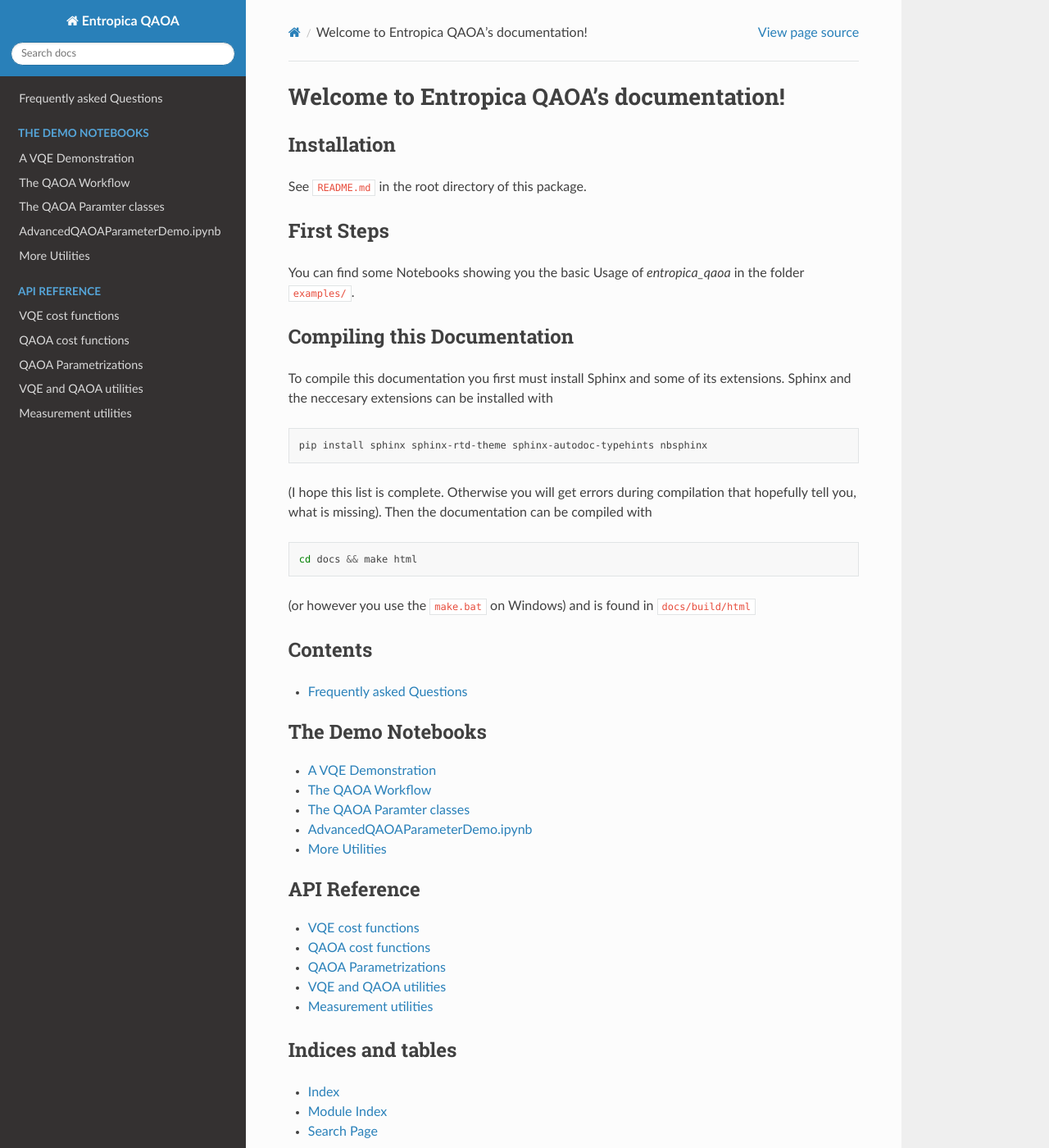
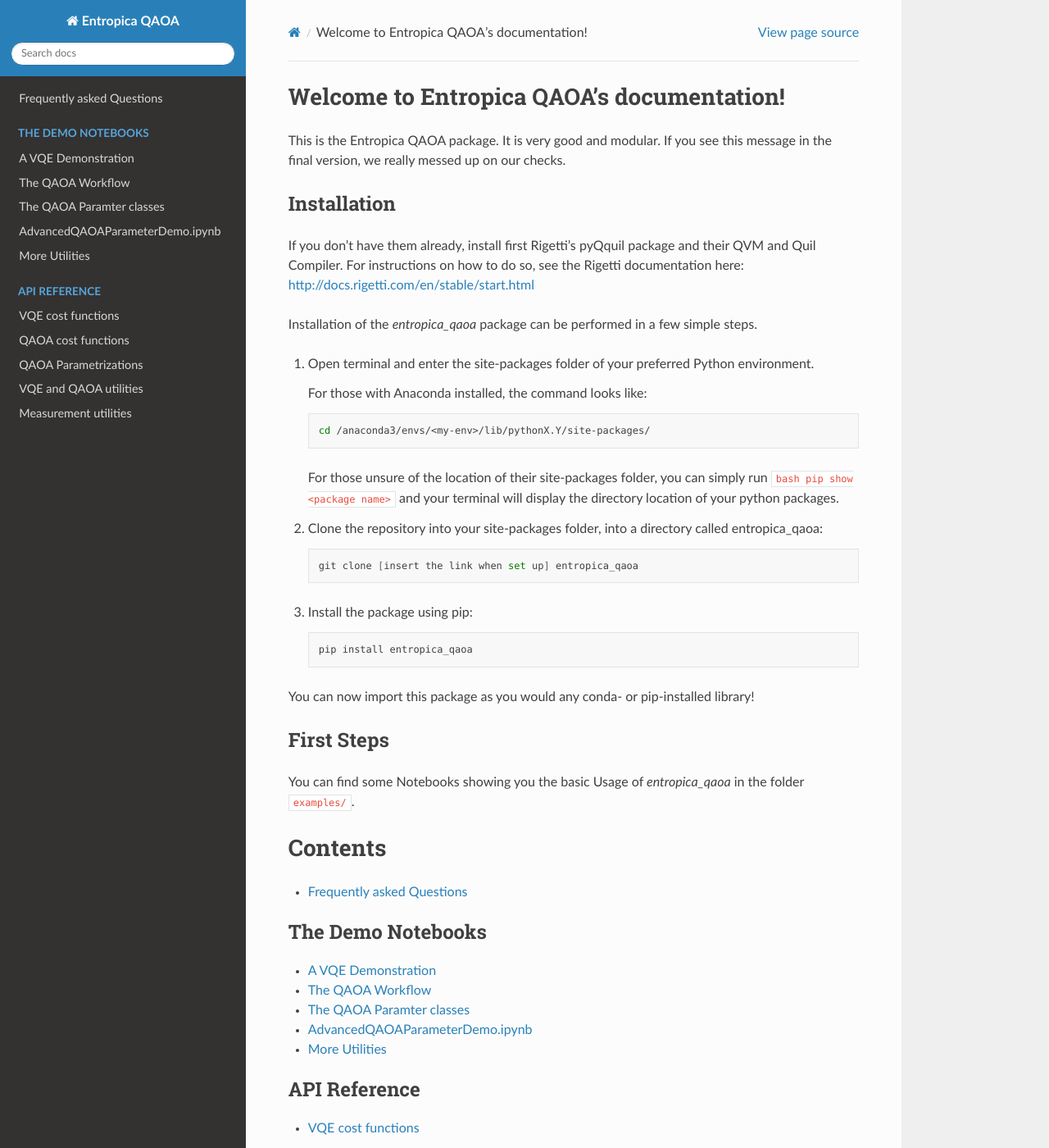
Before and after one commit to entropicalabs/entropica_qaoa, a Sphinx documentation site: the page built from docs/source/index.rst, in a window 1280 px wide and 1400 px high. Shown: the whole window at 82% size. Built offline with Sphinx 7.4.7 and the Read the Docs theme 2.0.0, drawn with Linux system fonts in a browser that asks for light colours; some of the changed text lies outside the part shown.

Commit message:
Fixed the documentation a little bit up Zum Commit vorgemerkte Änderungen: 	geändert:       ../README.md 	geändert:       source/index.rst

```diff
--- a/docs/source/index.rst
+++ b/docs/source/index.rst
@@ -6,10 +6,42 @@
 Welcome to Entropica QAOA's documentation!
 ==========================================
 
+This is the Entropica QAOA package. It is very good and modular. If you see
+this message in the final version, we really messed up on our checks.
+
+
 Installation
 ------------
 
-See ``README.md`` in the root directory of this package.
+If you don't have them already, install first Rigetti's pyQquil package and their QVM and Quil Compiler. For instructions on how to do so, see the Rigetti documentation here: http://docs.rigetti.com/en/stable/start.html
+
+Installation of the `entropica_qaoa` package can be performed in a few simple steps.
+
+1. Open terminal and enter the site-packages folder of your preferred Python environment.
+
+   For those with Anaconda installed, the command looks like:
+
+   .. code-block:: bash
+
+      cd /anaconda3/envs/<my-env>/lib/pythonX.Y/site-packages/
+
+   For those unsure of the location of their site-packages folder, you can simply run ``bash pip show <package name>`` and your terminal will display the directory location of your python packages.
+
+
+2. Clone the repository into your site-packages folder, into a directory called entropica_qaoa:
+
+   .. code-block:: bash
+
+      git clone [insert the link when set up] entropica_qaoa
+
+3. Install the package using pip:
+
+   .. code-block:: bash
+
+      pip install entropica_qaoa
+
+
+You can now import this package as you would any conda- or pip-installed library!
 
 
 First Steps
@@ -18,31 +50,8 @@ First Steps
 You can find some Notebooks showing you the basic Usage of `entropica_qaoa` in the folder ``examples/``.
 
 
-Compiling this Documentation
-----------------------------
-
-To compile this documentation you first must install Sphinx and some of its
-extensions.
-Sphinx and the neccesary extensions can be installed with
-
-.. code-block:: bash
-
-   pip install sphinx sphinx-rtd-theme sphinx-autodoc-typehints nbsphinx
-
-(I hope this list is complete. Otherwise you will get errors during compilation
-that hopefully tell you, what is missing).
-Then the documentation can be compiled with
-
-.. code-block:: bash
-
-   cd docs && make html
-
-(or however you use the ``make.bat`` on Windows)
-and is found in ``docs/build/html``
-
-
 Contents
---------
+========
 
 .. toctree::
    :maxdepth: 3
```
Also changed, not shown: other parts of docs/source/index.rst (+1 -1 lines), README.md (+2 -3 lines).
